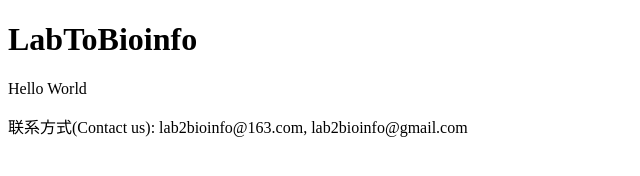
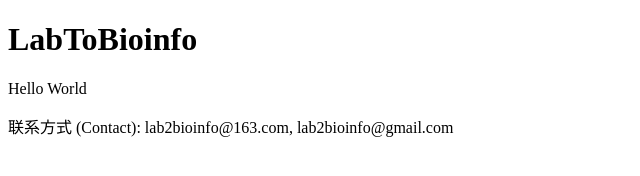
Before and after one commit to lab2bioinfo/lab2bioinfo.github.io, a plain HTML site: page index.html in a window 1280 px wide. Shown: the full height of the page, 0-640 px from the left. Drawn offline with Linux system fonts and the light colour scheme.

Commit message:
Update index.html

```diff
--- a/index.html
+++ b/index.html
@@ -12,7 +12,7 @@
 </body>
 <footer>
 
-联系方式(Contact us): lab2bioinfo@163.com, lab2bioinfo@gmail.com
+联系方式 (Contact): lab2bioinfo@163.com, lab2bioinfo@gmail.com
 
 </footer>
 </html>
```
